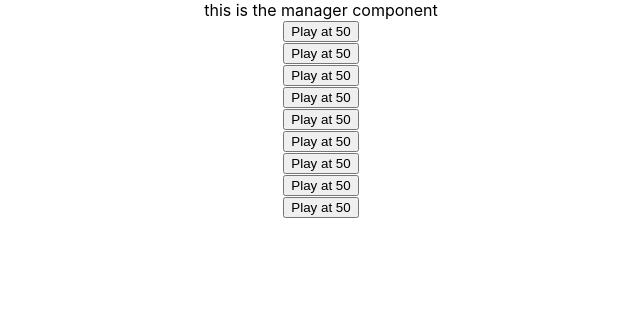
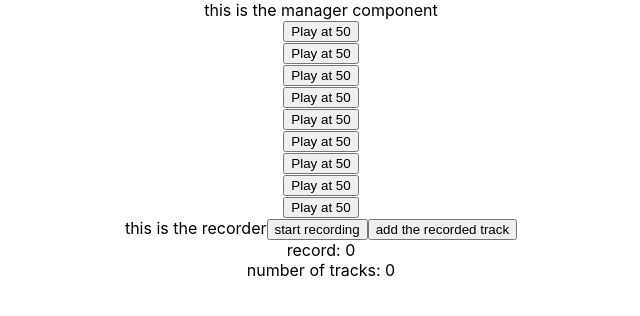
Before and after one commit to nzzCoding/React-Audio-Pad, a React (Create React App) app: page / in a window 1280 px wide. Shown: the top 316 px of the page, without its empty margins (319-959 px from the left). Built offline with nearby package versions, Linux system fonts and the light colour scheme.

Commit message:
implemented the record functionnality without replay

```diff
--- a/src/DrumManager.js
+++ b/src/DrumManager.js
@@ -20,20 +20,43 @@ class Manager extends React.Component {
         };
         this.banks = [bank1, bank2];
         this.playSound = this.playSound.bind(this);
+        this.switchRecord = this.switchRecord.bind(this);
         this.addTrack = this.addTrack.bind(this);
         this.selectTrack = this.selectTrack.bind(this);
     }
 
     playSound(event) {
+        const audio_url = event.target.dataset.audio_url;
+        const audio = new Audio(audio_url);
+        audio.volume = (this.state.volume/100).toFixed(2);
+        audio.play();
 
+        if (this.state.record) {
+            const sound_info = {
+                audio_url: audio_url,
+                time: Date.now()
+            };
+            this.setState((state) => ({currentRec: state.currentRec.concat(sound_info)}));
+        }
     }
 
     switchRecord(event) {
-
+        if (this.state.currentRec.length > 0 && !this.state.record) {
+            //new record started, override current record
+            this.setState((state) => ({currentRec: []}));
+        }
+        this.setState((state) => ({record: !state.record}));
     }
 
     addTrack(event) {
-
+        if (this.state.currentRec.length > 0) {
+            this.setState((state) => (
+                {
+                    tracks: state.tracks.concat([state.currentRec]),
+                    currentRec: []
+                })
+            );
+        }
     }
 
     selectTrack(event) {
@@ -67,6 +90,14 @@ class Manager extends React.Component {
                     )
                 )
             }
+            <Recorder
+                record={this.state.record}
+                switchRecord={this.switchRecord}
+                addTrack={this.addTrack}
+                selectTrack={this.selectTrack}
+                currentTrack={this.state.currentTrack} />
+            record: {this.state.currentRec.length}<br />
+            number of tracks: {this.state.tracks.length}
         </div>
         )
     }
--- a/src/Recorder.js
+++ b/src/Recorder.js
@@ -2,8 +2,21 @@ import React from 'react';
 
 class Recorder extends React.Component {
     render() {
+        const record_msg = (this.props.record) ? "stop" : "start" //the msg to be prompted in button
         return (
-            <div>this is the recorder</div>
+            <div>
+                this is the recorder
+                <button
+                    className="record-btn"
+                    onClick={this.props.switchRecord}>
+                        {record_msg} recording
+                </button>
+                <button
+                    className="add-track-btn"
+                    onClick={this.props.addTrack}>
+                        add the recorded track
+                </button>
+            </div>
         )
     }
 }
```
